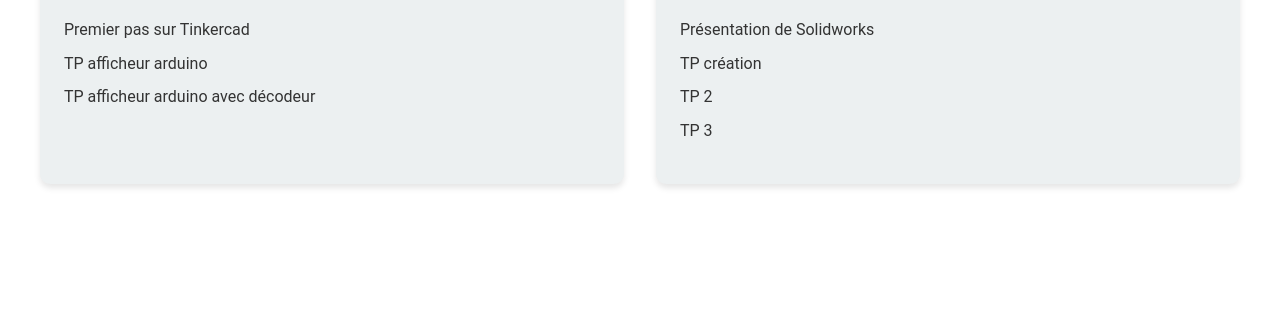
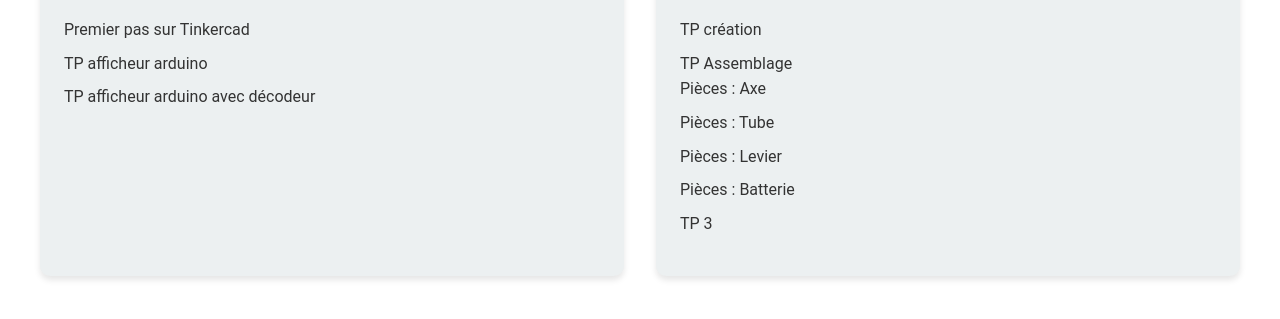
Before and after one commit to btscieljouvet/Formation_SII, a plain HTML site: page index.html in a window 1280 px wide. Shown: the part 253-572 px from the top of the page. Drawn offline with Linux system fonts and the light colour scheme.

Commit message:
Update index.html
Ajout Partie SW

```diff
--- a/index.html
+++ b/index.html
@@ -32,9 +32,16 @@
             <section class="category">
                 <h2><img src="os_icon.png" alt="Microsoft" class="section-icon">Solidworks</h2>
                 <ul>
-                    <li><a href="https://btscieljouvet.github.io/Formation_STI2D/presentation.pdf">Présentation de Solidworks</a></li>
                     <li><a href="https://btscieljouvet.github.io/Formation_STI2D/TP_creation.pdf">TP création</a></li>
-                    <li><a href="https://btscieljouvet.github.io/Formation_STI2D/7_segments_2.pdf">TP 2</a></li>
+                    <li><a href="https://btscieljouvet.github.io/Formation_STI2D/7_segments_2.pdf">TP Assemblage</a>
+                        <ul>
+                            <li><a href="https://btscieljouvet.github.io/Formation_STI2D/TP_creation.pdf">Pièces : Axe</a></li>
+                            <li><a href="https://btscieljouvet.github.io/Formation_STI2D/TP_creation.pdf">Pièces : Tube</a></li>
+                            <li><a href="https://btscieljouvet.github.io/Formation_STI2D/TP_creation.pdf">Pièces : Levier</a></li>
+                            <li><a href="https://btscieljouvet.github.io/Formation_STI2D/TP_creation.pdf">Pièces : Batterie</a></li>
+                        </ul>
+                    </li>
+                    <ul>
                     <li><a href="https://btscieljouvet.github.io/Formation_STI2D/7_segments_2.pdf">TP 3</a><li>
 
                 </ul>
```
